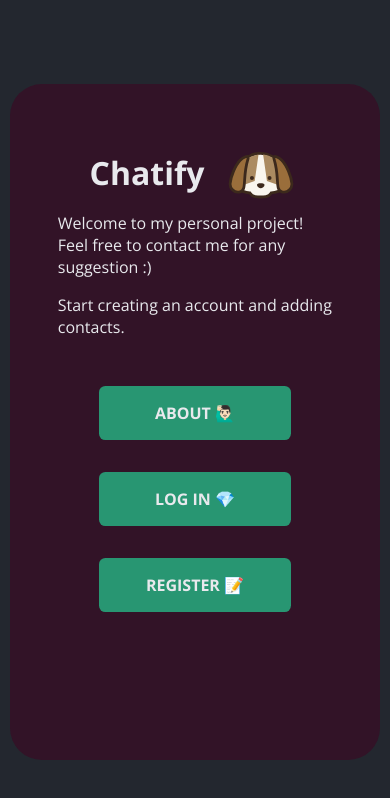
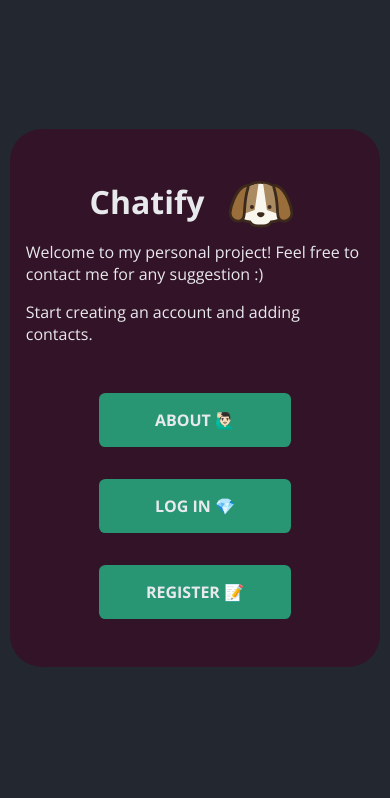
Before and after one commit to LeandroVillafuerte/app-realtime-chat, a React (Create React App) app: page / in a window 390 px wide. Shown: the top 798 px of the page. Built offline with nearby package versions, Linux system fonts and the light colour scheme.

Commit message:
fix register button and mobile css

```diff
--- a/public/index.html
+++ b/public/index.html
@@ -3,7 +3,8 @@
   <head>
     <meta charset="utf-8" />
     <link rel="icon" href="%PUBLIC_URL%/favicon.ico" />
-    <meta name="viewport" content="width=device-width, initial-scale=1" />
+    <meta name="viewport" content="width=device-width, initial-scale=1 maximum-scale=1"/>
+    <!-- <meta name="viewport" content="width=device-width, initial-scale=1, maximum-scale=1"> -->
     <meta name="theme-color" content="#000000" />
     <meta
       name="description"
--- a/src/components/ChatContainer.jsx
+++ b/src/components/ChatContainer.jsx
@@ -89,7 +89,7 @@ const ChatContainer = ({
             scrollRef={scrollRef}
             currentChat={currentChat}
           />
-          <ChatInput
+          <ChatInput className="chat-input"
             mobile={mobile}
             currentChat={currentChat}
             handleSendMsg={handleSendMsg}
@@ -109,7 +109,13 @@ const Container = styled.div`
   gap: 0.1rem;
   overflow: hidden;
   @media screen and (max-width: 767px) {
-    grid-template-rows: 13% 72% 15%;
+    grid-template-rows: 13% 70% 17%;
+    position: fixed;
+    width: 100%;
+    height: 108%;
+    .chat-input{
+      padding-bottom:2rem;
+    }
   }
   @media screen and (min-width: 768px) and (max-width: 991px) {
     grid-template-rows: 12% 73% 15%;
@@ -121,6 +127,7 @@ const Container = styled.div`
     padding: 0 2rem;
     @media screen and (max-width: 767px) {
       padding: 0 1rem;
+      padding-bottom:1rem;
       align-items:flex-end;
     }
     @media screen and (min-width: 768px) and (max-width: 991px) {
--- a/src/components/ChatInput.jsx
+++ b/src/components/ChatInput.jsx
@@ -93,6 +93,7 @@ const Container = styled.div`
   @media screen and (max-width: 767px) {
     grid-template-columns: 15% 85%;
     padding: 0.1rem 0.5rem 0.1rem 0.5rem;
+    padding-bottom:4rem;
   }
   @media screen and (min-width: 768px) and (max-width: 991px) {
     grid-template-columns: 10% 90%;
--- a/src/components/Contacts.jsx
+++ b/src/components/Contacts.jsx
@@ -217,7 +217,7 @@ const Container = styled.div`
       align-items: center;
       gap: 1rem;
       @media screen and (max-width: 767px) {
-        padding-top: 0.5rem;
+        padding-top: 1.5rem;
         flex-direction: column;
         justify-content: flex-start;
         align-items: flex-start;
@@ -359,6 +359,7 @@ const Container = styled.div`
     }
     @media screen and (max-width: 767px) {
       font-size: 1.5rem;
+      padding-bottom:6rem;
     }
   }
 
--- a/src/pages/About.jsx
+++ b/src/pages/About.jsx
@@ -6,6 +6,7 @@ import { SiLinkedin } from "react-icons/si";
 import { MdContentCopy } from "react-icons/md";
 import { MdOutlineMail } from "react-icons/md";
 import { toast } from "react-toastify";
+import { Link } from "react-router-dom";
 
 const About = () => {
   const toastOptions = {
@@ -46,28 +47,28 @@ const About = () => {
             exploring my portfolio, I invite you to visit my LinkedIn profile
             and my GitHub repository.
             <div className="github">
-              <SiLinkedin />
-              <a href="www.github.com/LeandroVillafuerte">
+            <AiFillGithub />
+              <Link to="https://www.github.com/LeandroVillafuerte" target="_blank">
                 www.github.com/LeandroVillafuerte
-              </a>
+              </Link>
               <MdContentCopy
                 onClick={() => {
                   navigator.clipboard.writeText(
-                    "www.github.com/LeandroVillafuerte"
+                    "https://www.github.com/LeandroVillafuerte"
                   );
                   handleCopyClopboard();
                 }}
               />
             </div>
             <div className="linkedin">
-              <AiFillGithub />
-              <a href="www.linkedin.com/in/leandrovillafuerte">
+              <SiLinkedin />
+              <Link to="https://www.linkedin.com/in/leandrovillafuerte" target="_blank">
                 www.linkedin.com/in/leandrovillafuerte
-              </a>
+              </Link>
               <MdContentCopy
                 onClick={() => {
                   navigator.clipboard.writeText(
-                    "www.linkedin.com/in/leandrovillafuerte"
+                    "https://www.linkedin.com/in/leandrovillafuerte"
                   );
                   handleCopyClopboard();
                 }}
@@ -81,7 +82,7 @@ const About = () => {
             me via email at
             <div className="mail">
               <MdOutlineMail />
-              <a href="leandrovillafu@gmail.com">leandrovillafu@gmail.com</a>
+              <span href="leandrovillafu@gmail.com">leandrovillafu@gmail.com</span>
               <MdContentCopy
                 onClick={() => {
                   navigator.clipboard.writeText("leandrovillafu@gmail.com");
--- a/src/pages/Chat.jsx
+++ b/src/pages/Chat.jsx
@@ -183,8 +183,9 @@ const Container = styled.div`
     border-radius: 0.5rem;
     position: relative;
     @media screen and (max-width: 767px) {
-      margin-top: 4rem;
-      margin-bottom:1rem;
+      height: 108%;
+      width: 100%;
+      position: fixed;
     }
   }
 
@@ -198,6 +199,8 @@ const Container = styled.div`
     top: 1rem;
     right: 1rem;
     @media screen and (max-width: 767px) {
+      top: 1.1rem;
+      z-index:1;
       gap: 2rem;
       font-size: 2rem;
     }
--- a/src/pages/Home.jsx
+++ b/src/pages/Home.jsx
@@ -62,13 +62,15 @@ const Container = styled.div`
   align-items: center;
   .content {
     height: fit-content;
-    background-color: var(--page-container-color);
     border-radius: 2rem;
     padding: 3rem 5rem;
+    background-color: var(--page-container-color);
     @media screen and (max-width: 991px) {
-      height: 80vh;
-      padding: 3rem 3rem;
-      /* margin-bottom:3rem; */
+      height: fit-content;
+      padding: 0 1rem;
+      padding-top: 2rem;
+      padding-bottom: 3rem;
+      margin-bottom:3rem;
       width:95%;
     }
     @media screen and (min-width: 768px) and (max-width: 991px) {
--- a/src/pages/Login.jsx
+++ b/src/pages/Login.jsx
@@ -93,9 +93,9 @@ const Login = ({ setCurrentUser }) => {
           ) : (
             <button type="submit">Log in</button>
           )}
-          <button>
-            <Link to="/register">Register</Link>
-          </button>
+          <span className="register">
+            Don't have an account? <Link to="/register">Register here</Link>
+          </span>
         </form>
       </FormContainer>
     </>
@@ -142,7 +142,8 @@ const FormContainer = styled.div`
     position: relative;
     @media screen and (max-width: 767px) {
       padding: 3rem 4rem;
-      margin-bottom: 3rem;
+      margin-bottom: 4rem;
+      width:95%;
     }
     input {
       background-color: transparent;
@@ -166,7 +167,7 @@ const FormContainer = styled.div`
       border-radius: 0.4rem;
       font-size: 1rem;
       text-transform: uppercase;
-      transition: 0.5s ease-in-out;
+      /* transition: 0.5s ease-in-out; */
       &:hover {
         background-color: var(--border-and-hover-color);
       }
@@ -174,7 +175,7 @@ const FormContainer = styled.div`
     .spinner {
       padding: 0.5rem 2rem;
       img {
-        padding:0;
+        padding: 0;
         height: 2rem;
       }
     }
@@ -187,6 +188,9 @@ const FormContainer = styled.div`
       text-decoration: none;
       font-weight: bold;
     }
+    .register a {
+      color: var(--border-and-hover-color);
+    }
   }
 `;
 
--- a/src/pages/Register.jsx
+++ b/src/pages/Register.jsx
@@ -27,7 +27,7 @@ const Register = ({ setCurrentUser }) => {
     e.preventDefault();
     if (!handleValidationErrors()) return false;
     setRegistering(true);
-    toast.info("This may take a while.")
+    toast.info("This may take a while.");
     const { username, email, password } = infoForm;
     try {
       const { data } = await axios.post(registerRoute, {
@@ -159,6 +159,12 @@ const FormContainer = styled.div`
     border-radius: 2rem;
     padding: 3rem 5rem;
     position: relative;
+    @media screen and (max-width: 767px) {
+      gap: 1.5rem;
+      margin-bottom:3rem;
+      width:95%;
+      padding: 3rem 4rem;
+    }
     input {
       background-color: transparent;
       padding: 1rem;
@@ -181,7 +187,7 @@ const FormContainer = styled.div`
       border-radius: 0.4rem;
       font-size: 1rem;
       text-transform: uppercase;
-      transition: 0.5s ease-in-out;
+      /* transition: 0.5s ease-in-out; */
       &:hover {
         background-color: var(--border-and-hover-color);
       }
@@ -189,7 +195,7 @@ const FormContainer = styled.div`
     .spinner {
       padding: 0.5rem 2rem;
       img {
-        padding:0;
+        padding: 0;
         height: 2rem;
       }
     }
--- a/src/pages/SetAvatar.jsx
+++ b/src/pages/SetAvatar.jsx
@@ -138,6 +138,8 @@ const Container = styled.div`
       left: 2rem;
       @media screen and (max-width: 767px) {
         font-size: 3rem;
+        top: 1rem;
+        left: 1rem;
       }
     }
   }
@@ -148,6 +150,9 @@ const Container = styled.div`
     padding: 0 1.5rem;
     h1 {
       color: var(--white-font);
+      @media screen and (max-width: 767px) {
+        font-size: 1.5rem;
+      }
     }
   }
   .avatars {
```
Also changed, not shown: 1 other file (tests, documents, lock files or other folders).
